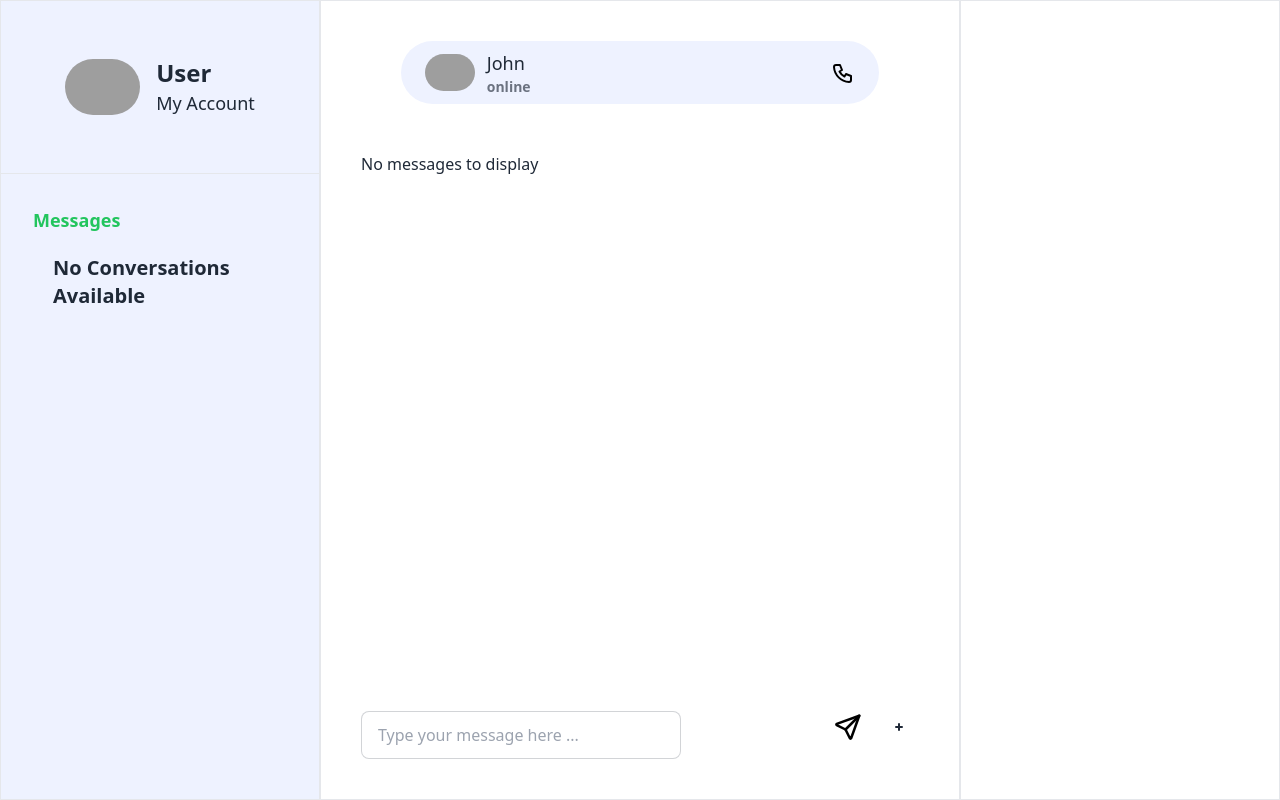
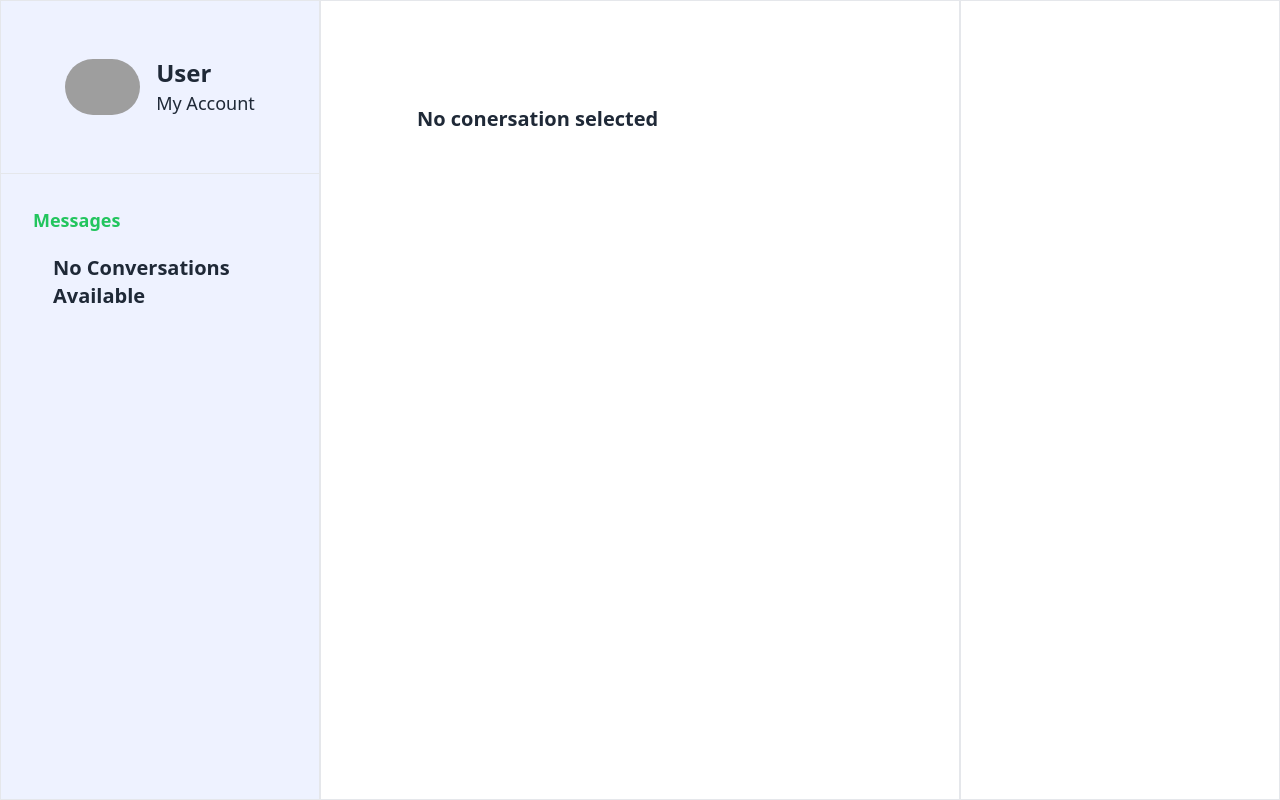
Before and after one commit to MdShuvo18/Chat-app-client, a React (Vite) app: page / in a window 1280 px wide. Built offline with nearby package versions, Linux system fonts and the light colour scheme; grey boxes are pictures that could not be loaded.

Commit message:
successfuly get input message value in console

```diff
--- a/src/Components/Dashbord/Dashbord.jsx
+++ b/src/Components/Dashbord/Dashbord.jsx
@@ -6,6 +6,8 @@ const Dashboard = () => {
     const [user, setUser] = useState(null);
     const [conversations, setConversations] = useState([]);
     const [messages, setMessages] = useState([]);
+    const [selectedConversation, setSelectedConversation] = useState(null);
+    const [messageInput, setMessageInput] = useState("");
     const axios = useAxiosPublic();
 
     // Fetch user info from localStorage
@@ -37,6 +39,11 @@ const Dashboard = () => {
         try {
             console.log("Fetching conversation with ID:", conversationId);
 
+            // Set the selected conversation
+            const selectedConv = conversations.find(conv => conv.conversationId === conversationId);
+            // console.log(selectedConv);
+            setSelectedConversation(selectedConv);
+
             // Make API call to fetch messages
             const res = await axios.get(`/api/messages/${conversationId}`);
             console.log("API call completed. Status:", res);
@@ -50,6 +57,8 @@ const Dashboard = () => {
             console.error("Error fetching conversation:", error.message || error);
         }
     };
+
+    const sendMessage = (e) => { }
 
     return (
         <div className="w-screen flex">
@@ -72,10 +81,8 @@ const Dashboard = () => {
                 <div className="p-8">
                     <div className="text-lg text-green-500 font-semibold">Messages</div>
                     <div>
-                        {
-                            conversations.length > 0 ?
-                                conversations.map(({ conversationId, userName, email }) => {
-                                    return (
+                        {conversations.length > 0 ? (
+                            conversations.map(({ conversationId, userName, email }) => (
                                 <div
                                     key={conversationId}
                                     className="flex items-center my-8 cursor-pointer"
@@ -93,21 +100,23 @@ const Dashboard = () => {
                                         <h1 className="text-sm font-medium">{email}</h1>
                                     </div>
                                 </div>
-                                    );
-                                }) : <div className="text-xl font-semibold p-5">No Conversations Available</div>
-                        }
+                            ))
+                        ) : (
+                            <div className="text-xl font-semibold p-5">No Conversations Available</div>
+                        )}
                     </div>
                 </div>
             </div>
 
             {/* Chat Messages Section */}
             <div className="w-[50%] bg-white border h-screen flex flex-col items-center">
+                {selectedConversation ? (
                     <div className="w-[75%] mt-10 bg-indigo-50 rounded-full h-[70px] flex items-center px-6">
                         <div className="cursor-pointer">
                             <img src="https://i.ibb.co/kqSnnFn/download-1.jpg" alt="" width={50} height={50} className="rounded-full" />
                         </div>
                         <div className="ml-3 mr-auto">
-                        <h1 className="text-lg font-medium">John</h1>
+                            <h1 className="text-lg font-medium">{selectedConversation?.userName || ""}</h1>
                             <h2 className="text-sm text-gray-500 font-semibold">online</h2>
                         </div>
                         <div className="cursor-pointer">
@@ -117,33 +126,36 @@ const Dashboard = () => {
                             </svg>
                         </div>
                     </div>
+                ) : null}
+
+
 
                 {/* Displaying Messages */}
                 <div className="h-[75%] w-full overflow-x-scroll mt-2">
                     <div className="h-[1000px] px-10 py-10">
                         {messages.length > 0 ? (
-                            messages.map(({ message, user: { id } = {} }) => {
-                                return id === user?.id ? (
-                                    <div key={id} className="ml-auto mb-6 p-4 max-w-[60%] rounded-b-xl bg-stone-200 rounded-tl-xl">
+                            messages.map(({ message, user: { id } = {} }, index) => (
+                                id === user?.id ? (
+                                    <div key={index} className="ml-auto mb-6 p-4 max-w-[60%] rounded-b-xl bg-primary text-white rounded-tl-xl">
                                         {message}
                                     </div>
                                 ) : (
-                                    <div key={id} className="max-w-[60%] mb-6 p-4 rounded-b-xl bg-gray-200 rounded-tr-xl">
+                                    <div key={index} className="max-w-[60%] mb-6 p-4 rounded-b-xl bg-gray-200 rounded-tr-xl">
                                         {message}
                                     </div>
-                                );
-                            })
+                                )
+                            ))
                         ) : (
-                            <div>No messages to display</div>
+                            <div className="p-14  w-full text-xl font-bold">No conersation selected</div>
                         )}
                     </div>
                 </div>
 
-
                 {/* Message Input */}
-                <div className="p-10 w-full flex items-center">
-                    <Input placeholder="Type your message here ..." />
-                    <div className="ml-2 p-2 rounded-full cursor-pointer">
+                {
+                    selectedConversation ? <div className="p-10 w-full flex items-center">
+                        <Input placeholder="Type your message here ..." value={messageInput} onChange={(e) => setMessageInput(e.target.value)} />
+                        <div className="ml-2 p-2 rounded-full cursor-pointer" onClick={() => sendMessage()}>
                             <svg xmlns="http://www.w3.org/2000/svg" width="30" height="30" viewBox="0 0 24 24" fill="none" stroke="black" strokeWidth="2" strokeLinecap="round" strokeLinejoin="round" className="icon icon-tabler icons-tabler-outline icon-tabler-send">
                                 <path stroke="none" d="M0 0h24v24H0z" fill="none" />
                                 <path d="M10 14l11 -11" />
@@ -157,7 +169,9 @@ const Dashboard = () => {
                                 <path d="M12 9v6" />
                             </svg>
                         </div>
-                </div>
+                    </div> : ''
+                }
+
             </div>
 
             <div className="w-[25%] border h-screen"></div>
```
Lines whose indentation alone changed are shown as unchanged.
